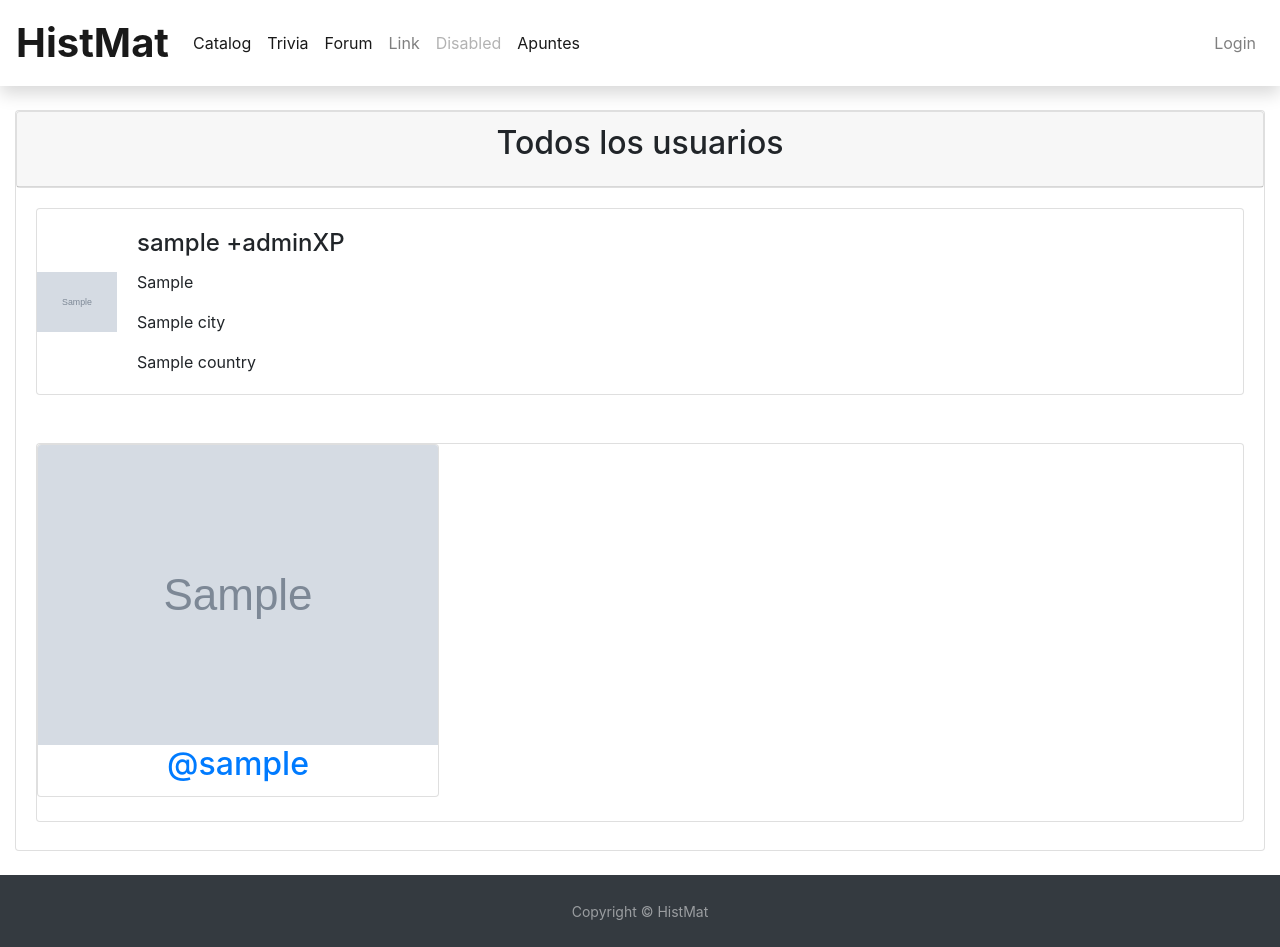
After one commit to erikberter/HistMat, a Django app: template HistMat/templates/Users/user_list.html in a window 1280 px wide. The commit adds this page. Run offline with Django 3.2, Linux system fonts and the light colour scheme; tables that the repository leaves empty hold one stand-in row (values such as "Sample post"); the template is opened without the code that fills it: values that come from a table or form of the project are taken from there, most other values are stand-ins (such as "Sample title", 1, 10 or a date in 2020); grey boxes marked "Sample" are stand-in pictures; parts of the project's set-up code (start-up, migrations or seed data) failed here and were passed over; some libraries are stand-ins or nearby versions.

Commit message:
user stats and UserListView

```diff
--- a/HistMat/templates/Users/user_delete.html
+++ b/HistMat/templates/Users/user_delete.html
@@ -5,6 +5,6 @@
 <form method="post">
     {% csrf_token %}
     <p>Estas seguro de que quieres eliminar "{{ object }}"?</p>
-    <input type="submit" value="Confirm">
+    <input class="btn btn-primary" type="submit" value="Confirm">
 </form>
 {% endblock %}
--- a/HistMat/templates/Users/user_detail.html
+++ b/HistMat/templates/Users/user_detail.html
@@ -111,7 +111,7 @@
                 <p> No sigues a ningun usuario</p>
             {% endfor %}
             <div class = "col-md-2 mt-4">
-                <a href="">
+                <a href='../users/'>
                     <div class = "card text-center mb-4">
                         <img class="card-img-top" src="{% static 'img/addFriend.png'%}" alt="Card image cap">
                         <h2 class="card-title"> Buscar perfil</h2>
--- /dev/null
+++ b/HistMat/templates/Users/user_list.html
@@ -0,0 +1,62 @@
+{% extends 'base.html' %}
+{% load static %}
+
+{% block css %}
+<link href="{% static 'css/Users/users.css' %}" rel="stylesheet">
+{% endblock css %}
+
+{% block content %}
+    <div class = "col-md-12 mt-4">
+        <div class = "card mb-4">
+            <div class = "card text-center">
+                <div class = "card-header">
+                    <h2 class = "card-title"> Todos los usuarios </h2>
+                </div>
+            </div>
+            <div class="card-body">
+                {% for profile in user_list %}
+                    <div class = "card mb-2">
+                        <div class="card-horizontal">
+                            <div class="img-square-wrapper">
+                                <img class="achievement_photo" src='/HistMat/media/{{profile.profile_image}}' alt="Card image cap">
+                            </div>
+                            <div class="card-body">
+                                <h4 class="card-title">{{profile.username}}     +{{profile.level}}XP</h4>
+                                <p class="card-text">{{profile.study_center}}</p>
+                                <p class="card-text">{{profile.city}}</p>
+                                <p class="card-text">{{profile.country}}</p>
+                            </div>
+                        </div>
+                    </div>
+                {% empty %}
+                    <p> No hay usuarios</p>
+                {% endfor %}
+            </div>
+
+
+            <div class="card-body">
+                {% for user_following in friends %}
+                    <div class = "card mb-2">
+                        <div class="card-horizontal">
+                            <div class="img-square-wrapper">
+                                <a href="">
+                                    <div class = "card text-center mb-4">
+                                        <img class="card-img-top" src='/HistMat/media/{{userFollowing.following_user_id.profile_image}}' alt="Card image cap">
+                                        <h2 class="card-title"> @{{userFollowing.following_user_id.get_username}}</h2>
+                                    </div>
+                                </a>
+                            </div>
+                            <div class="card-body">
+
+                            </div>
+                        </div>
+                    </div>
+                {% empty %}
+                    <p> No hay usuarios</p>
+                {% endfor %}
+            </div>
+
+        </div>
+    </div>
+
+{% endblock %}
--- a/apps/Users/admin.py
+++ b/apps/Users/admin.py
@@ -1,5 +1,5 @@
 from django.contrib import admin
-from  .models import Achievement, Profile, Achievement_Progress,UserFollowing
+from  .models import Achievement, Profile, Achievement_Progress,UserFollowing, ProfileStats
 
 # Register your models here.
 
@@ -12,3 +12,4 @@ admin.site.register(Achievement)
 admin.site.register(Profile)
 admin.site.register(Achievement_Progress)
 admin.site.register(UserFollowing)
+admin.site.register(ProfileStats)
--- a/apps/Users/models.py
+++ b/apps/Users/models.py
@@ -52,14 +52,23 @@ class Profile(AbstractUser):
     xp = models.BigIntegerField(default=0)
     kind_of_user = models.CharField(max_length=40,default="Principiante")
 
-
-
     def get_absolute_url(self):
         return reverse('users:user_detail')
 
     def get_absolute_config_url(self):
         return reverse('users:user_config', kwargs={'pk': self.pk})
 
+
+class ProfileStats(models.Model):
+    user = models.ForeignKey('profile', on_delete=models.CASCADE, related_name='user_stats', default=1)
+    like_counter = models.IntegerField(default=0)
+    view_counter = models.IntegerField(default=0)
+    book_upload_counter = models.IntegerField(default=0)
+    book_readed_counter = models.IntegerField(default=0)
+    following_counter = models.IntegerField(default=0)
+
+    def __str__(self):
+        return self.user.username + ' STATS '
 
 
 class UserFollowing(models.Model):
--- a/apps/Users/urls.py
+++ b/apps/Users/urls.py
@@ -12,4 +12,6 @@ urlpatterns = [
     path('<int:pk>/user_config', views.UserUpdateView.as_view(), name='user_config'),
     path('achievements/', views.AchievementListView.as_view(), name='achievement_list'),
     path('<int:pk>/delete/', views.UserDeleteView.as_view(), name='user_delete'),
+    path('users/', views.UserListView.as_view(), name='user_list'),
+
 ]
```
Also changed, not shown: apps/Users/views.py (+15 -2 lines), apps/Users/migrations/0004_profilestats.py (added).
